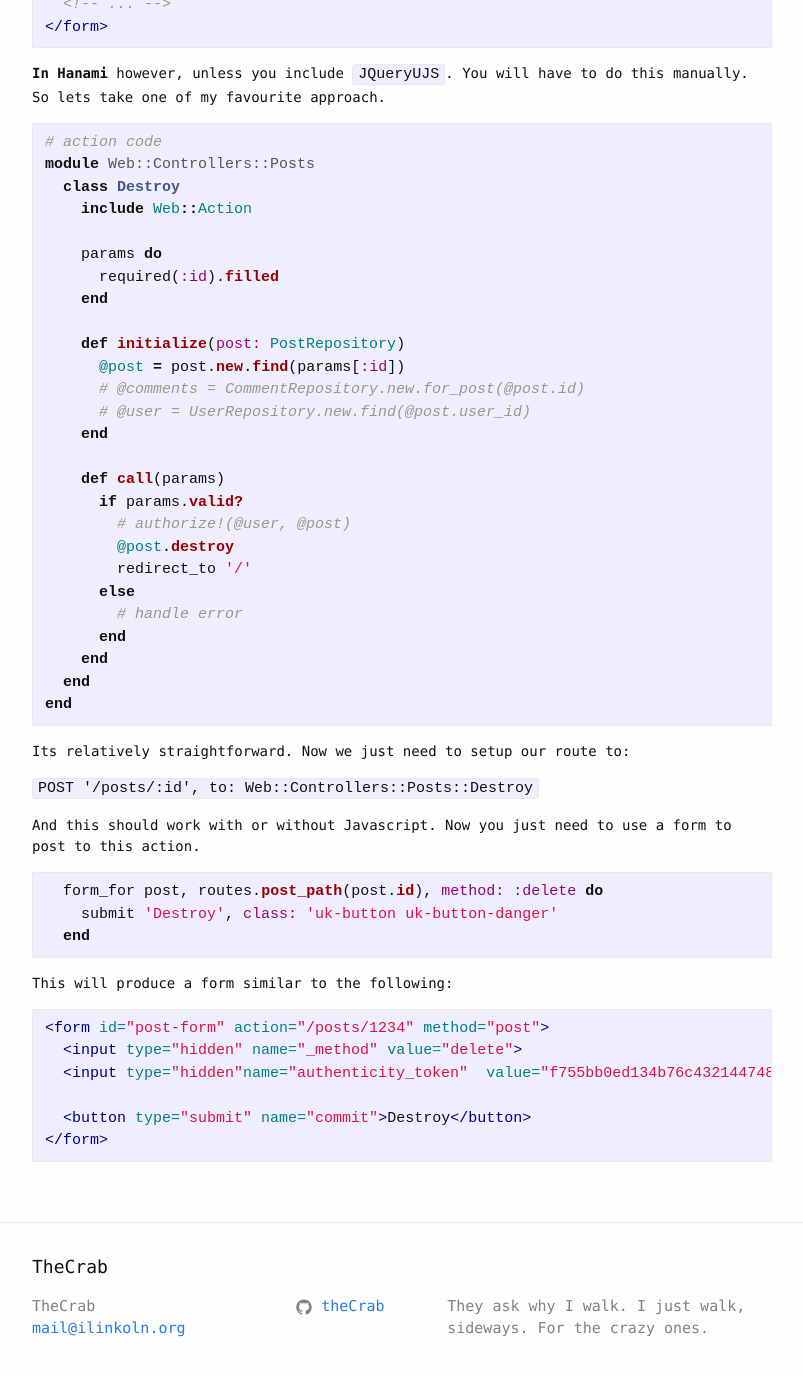
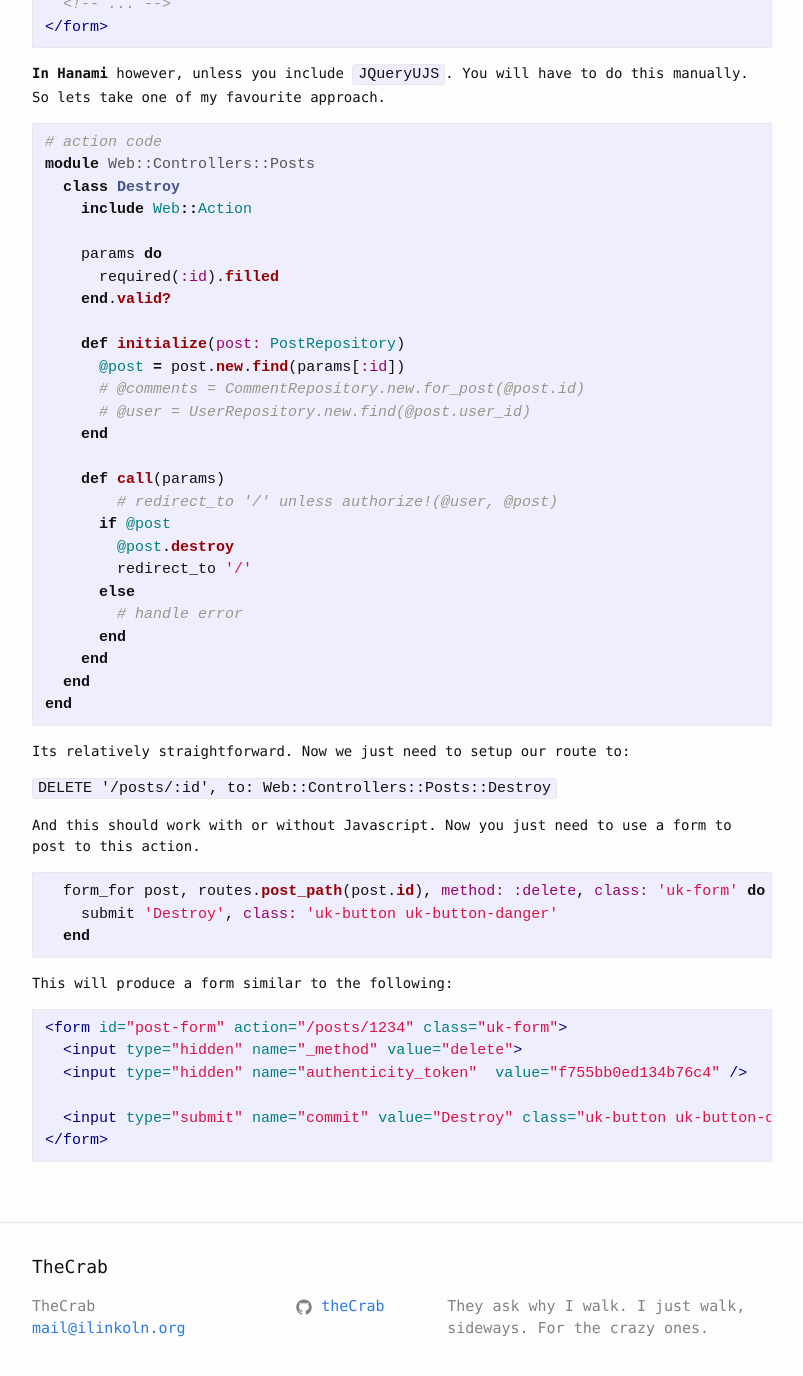
Before and after one commit to theCrab/theCrab, a Jekyll site: the page built from _posts/2016-08-17-hanami-delete-action-without-javascript.markdown, in a window 1280 px wide and 1400 px high, scrolled down 919 px. Shown: the top 1376 px of the window, without its empty margins (238-1041 px from the left). Built offline with Jekyll 4.4.1, drawn with Linux system fonts in a browser that asks for light colours; some of the changed text lies outside the part shown.

````diff
--- a/_includes/head.html
+++ b/_includes/head.html
@@ -2,9 +2,9 @@
   <meta charset="utf-8">
   <meta http-equiv="X-UA-Compatible" content="IE=edge">
   <meta name="viewport" content="width=device-width, initial-scale=1">
-
+  <meta name="description" content="{% if page.excerpt %}{{ page.excerpt | strip_html | strip_newlines | truncate: 160 }}{% else %}{{ site.description }}{% endif %}">
+  <meta name="author" content="{{ site.github_username | capitalize }}">
   <title>{% if page.title %}{{ page.title | escape }}{% else %}{{ site.title | escape }}{% endif %} &bull; The Crab</title>
-  <meta name="description" content="{% if page.excerpt %}{{ page.excerpt | strip_html | strip_newlines | truncate: 160 }}{% else %}{{ site.description }}{% endif %}">
 
   <link rel="stylesheet" href="{{ "/css/main.css" | prepend: site.baseurl }}">
   <link rel="canonical" href="{{ page.url | replace:'index.html','' | prepend: site.baseurl | prepend: site.url }}">
--- a/_posts/2016-06-27-finding-employment-after-years-of-self-employment.markdown
+++ b/_posts/2016-06-27-finding-employment-after-years-of-self-employment.markdown
@@ -4,4 +4,4 @@ title:  "Getting work after self employment"
 date:   2016-06-27 15:34:02 +0100
 categories: 'ruby job search'
 ---
-I am trying to find work after 8 years of being self employed and freelancing.
+I am trying to find work after 8 years of working in 1 company...
--- a/_posts/2016-08-17-hanami-delete-action-without-javascript.markdown
+++ b/_posts/2016-08-17-hanami-delete-action-without-javascript.markdown
@@ -7,7 +7,7 @@ categories: 'Hanami'
 ---
 I have been seeing this question many times on the [hanami chat](https://gitter.im/hanami/chat). The hanami-controller offers as much as Rails in routing. So you get `resources :posts` with all accompanying routes.
 
-```ruby
+```rb
 # apps/web/config/routes.rb
 resources :posts
 
@@ -26,7 +26,7 @@ DELETE  '/posts/:id',      to: Web::Controllers::Posts::Destroy
 The problem I have seen mostly is because a lot of people expect it to work like in Rails.
 Rails is a very mature framework and a lot of nuances have been taken care of. Hanami is still getting its feet on the road and its ready for production if you are willing to write a little more code than in Rails.
 
-The way [Rails does it is by simulating](http://guides.rubyonrails.org/form_helpers.html#how-do-forms-with-patch-put-or-delete-methods-work-questionmark) a `form` using the `POST` HTTP verb. Since most browser vendors only support HTTP protocols **GET, POST and PUT** verbs. The DELETE verb needs a workaround. When you click a link that implements a delete action. JQueryUJS intercepts that click and presents an alert, after you confirm. The action is sent as a form post. So in the form below, your submit action is sent as a `POST`, the **param[_method]** is used to initiate the `#destroy` action on your `controller` :
+The way [Rails does it is by simulating](http://guides.rubyonrails.org/form_helpers.html#how-do-forms-with-patch-put-or-delete-methods-work-questionmark) a `form` using the `POST` HTTP verb. Since most browser vendors only support HTTP protocols **GET, POST and PUT** verbs. The DELETE verb needs a workaround. When you click a link that implements a delete action. JQueryUJS intercepts that click and presents an alert, after you confirm. The action is sent as a form post. So in the form below, your submit action is sent as a `POST`, the **param[:_method]** is used to initiate the `#destroy` action on your `controller` :
 
 ```html
 <form action="/posts/1234" method="post">
@@ -36,7 +36,7 @@ The way [Rails does it is by simulating](http://guides.rubyonrails.org/form_help
 ```
 **In Hanami** however, unless you include `JQueryUJS`. You will have to do this manually. So lets take one of my favourite approach.
 
-```ruby
+```rb
 # action code
 module Web::Controllers::Posts
   class Destroy
@@ -53,8 +53,8 @@ module Web::Controllers::Posts
     end
 
     def call(params)
-      if params.valid?
-        # authorize!(@user, @post)
+        # redirect_to '/' unless authorize!(@user, @post)
+      if @post
         @post.destroy
         redirect_to '/'
       else
@@ -67,22 +67,22 @@ end
 
 Its relatively straightforward. Now we just need to setup our route to:
 
-`POST '/posts/:id', to: Web::Controllers::Posts::Destroy`
+`DELETE '/posts/:id', to: Web::Controllers::Posts::Destroy`
 
 And this should work with or without Javascript. Now you just need to use a form to post to this action.
 
-```ruby
-  form_for post, routes.post_path(post.id), method: :delete do
+```rb
+  form_for post, routes.post_path(post.id), method: :delete, class: 'uk-form' do
     submit 'Destroy', class: 'uk-button uk-button-danger'
   end
 ```
 This will produce a form similar to the following:
 
 ```html
-<form id="post-form" action="/posts/1234" method="post">
+<form id="post-form" action="/posts/1234" class="uk-form">
   <input type="hidden" name="_method" value="delete">
-  <input type="hidden"name="authenticity_token"  value="f755bb0ed134b76c432144748a6d4b7a7ddf2b71" />
+  <input type="hidden" name="authenticity_token"  value="f755bb0ed134b76c4" />
 
-  <button type="submit" name="commit">Destroy</button>
+  <input type="submit" name="commit" value="Destroy" class="uk-button uk-button-danger" />
 </form>
 ```
--- a/_posts/2016-08-19-html-my-favourite-programming-language.markdown
+++ b/_posts/2016-08-19-html-my-favourite-programming-language.markdown
@@ -9,7 +9,7 @@ This question came up today in the most friendly job interview I have ever had.
 
 I am personally drawn towards small teams with a kinda achievable goal and a simple structure. Because in the end a simple structure is easier to get a message from point A to B without losing the translation. And they kinda tend to simplify problems/solutions.
 
-So i sat across from this guy that I will call Matteo. Matteo is not a fictional person, but we will use this name because it's a nice name. We had a nice chat about technologies and a very lighthearted interview. Then Matteo asked me the most dreaded question. Look, am a Ruby developer. I also do Objective-C and I like suing toolchains that are helping simplify things. I mean, there is thousands of Ruby developers who came to like the language because of Rails. And for the same reason, I picked up Objective-C because of a toolchain called RubyMotion.
+So i sat across from this guy that I will call Matteo. Matteo is not a fictional person, but we will use this name because it's a nice name. We had a nice chat about technologies and a very lighthearted interview. Then Matteo asked me the most dreaded question. Look, am a Ruby developer. I also do Objective-C and I like using toolchains that are helping simplify work. I mean, there is thousands of Ruby developers who came to like the language because of Rails. And for the same reason, I picked up Objective-C because of a toolchain called RubyMotion.
 
 So am sat there thinking. Why that question. I am supposed to say I love Ruby no? But thats not what I said. I love HTML. Thats it. HTML is my favourite language. Everything else works because of HTML. Thats all you see when you look at a browser. You can get a very bad rep about your website. You can optimise every other language. You can even generate HTML from other programming languages. See, without HTML the **Web As A Platform** would not exist. And the future of a unified world would be far from a dream.
 
````
Also changed, not shown: other parts of _posts/2016-08-17-hanami-delete-action-without-javascript.markdown (+1 -1 lines), _includes/sidebar.html (added, +9 -0 lines), _posts/2016-08-20-uikit-firebase-js.markdown (added, +16 -0 lines), _posts/2016-08-21-angular-js-todo.markdown (added, +8 -0 lines), _posts/2016-08-22-reactjs-app-with-hanami.markdown (added, +12 -0 lines), _posts/2016-08-23-building-api-in-hanami.markdown (added, +7 -0 lines), _posts/2016-08-24-firebase-ios-realtime-tracking.markdown (added, +11 -0 lines), _posts/2016-08-25-hanami-authentication-json-web-tokens.markdown (added, +51 -0 lines), about.md (+2 -0 lines), 1 other file.
